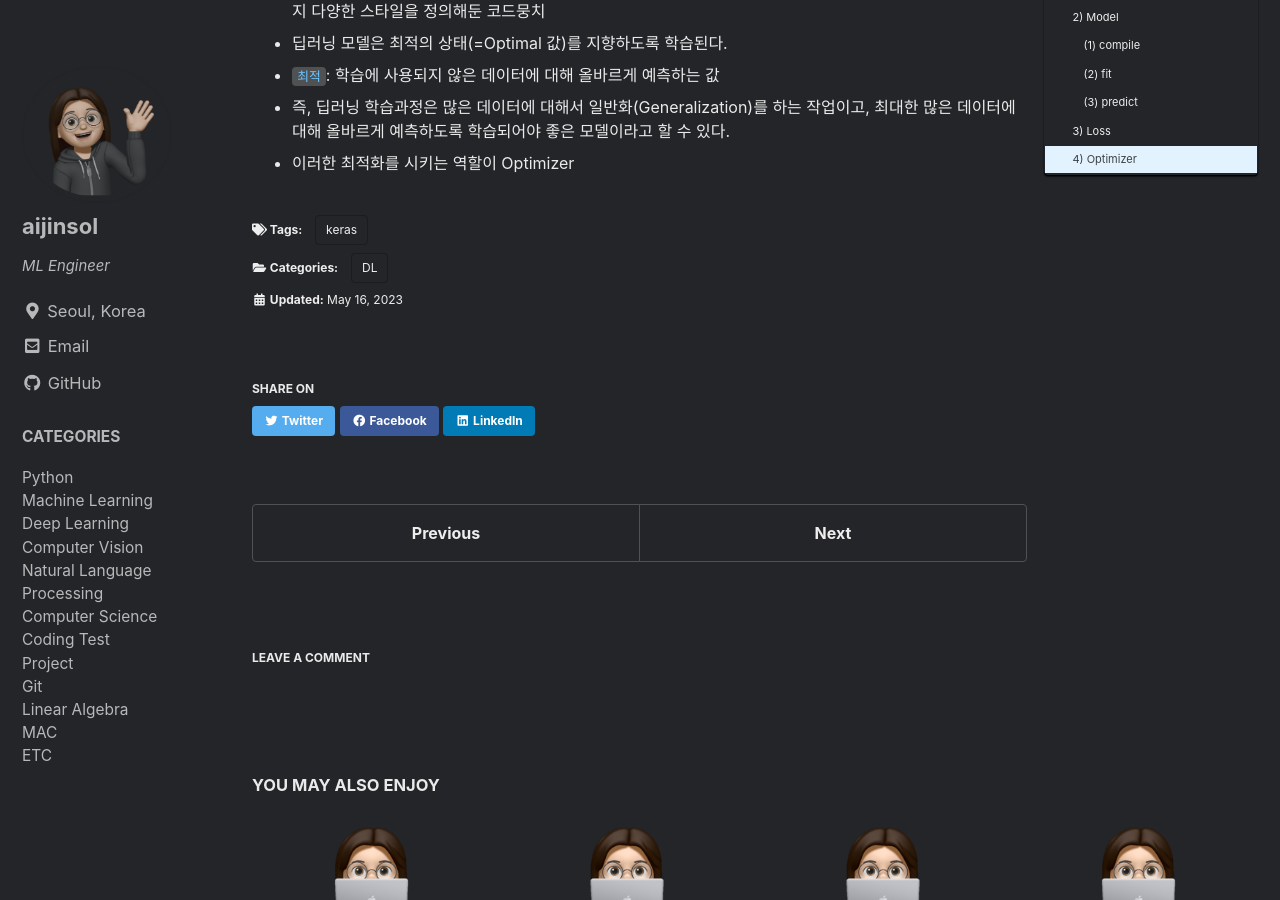
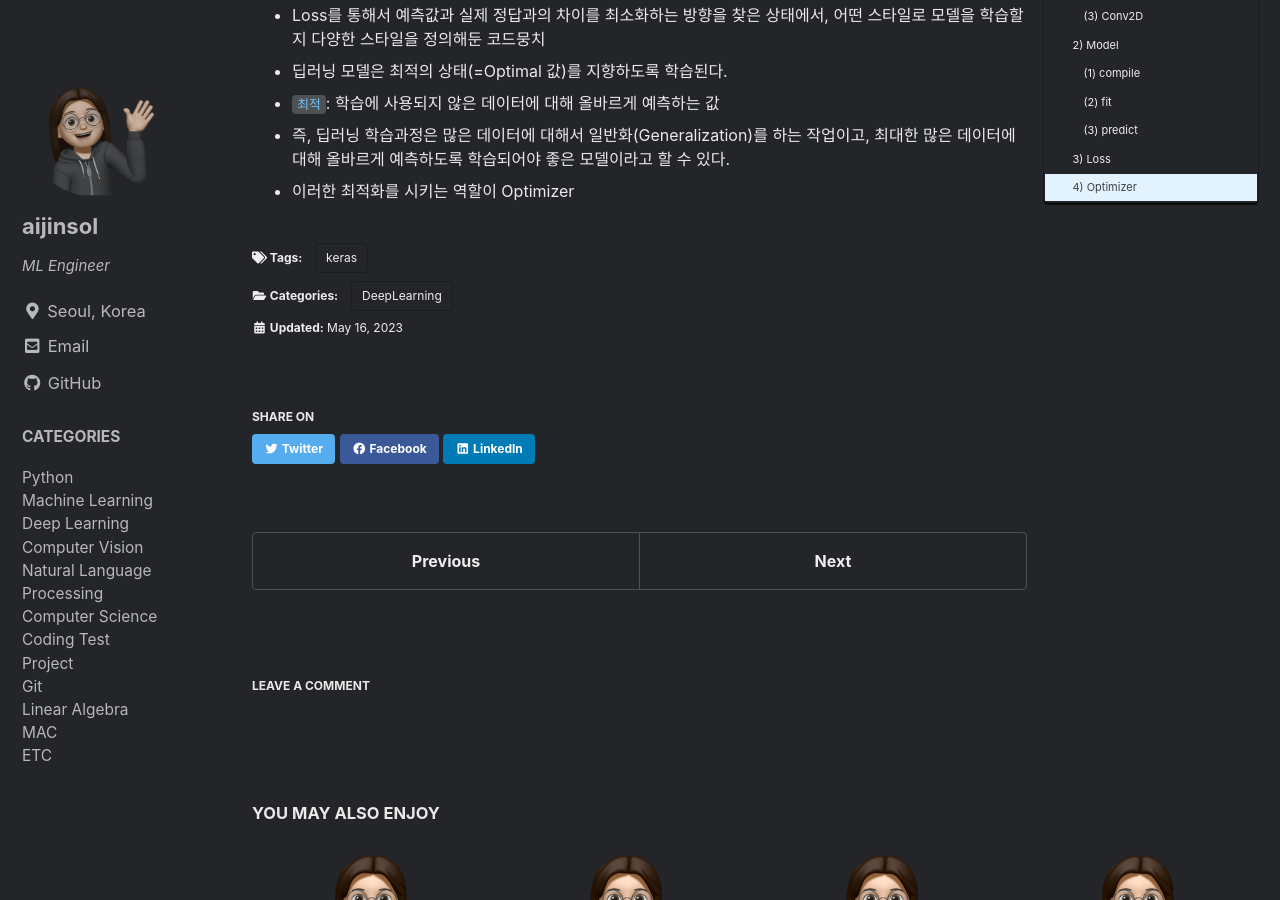
Before and after one commit to aijinsol/aijinsol.github.io, a Jekyll site: the page built from _posts/2023-05-16-keras_model.md, in a window 1280 px wide and 900 px high, scrolled down 2589 px. Built offline with Jekyll 4.4.1, drawn with Linux system fonts in a browser that asks for light colours; cached includes are drawn as plain includes; comment, search, counter and statistics services are not loaded.

Commit message:
docs: modify the 'deep learning' tag in the Keras post

```diff
--- a/_posts/2023-05-16-keras_model.md
+++ b/_posts/2023-05-16-keras_model.md
@@ -2,20 +2,22 @@
 title: "[DL] 간단한 모델 만들어보며 `Keras` 이해하기"
 excerpt: ""
 categories:
-  - DL
+  - DeepLearning
 tags:
   - keras
 last_modified_at: 2023-05-16
 ---
 
 > `Keras`를 이용해 간단한 모델을 만들어보자.
-> + 목표: Keras 모델에 대한 이해!
+>
+> - 목표: Keras 모델에 대한 이해!
 
 <br>
 
 # 모델 만들기
 
 문제정의
+
 - X 데이터: 강아지와 고양이 마리 수
   y 데이터: 먹이 갯수
 - 예측: 강아지와 고양이가 각각 20마리씩 있을 때 필요한 먹이 갯수는?
@@ -52,47 +54,59 @@
 
 # `Keras` 라이브러리 4가지 주요 구성요소
 
-+ `Layer`: 딥러닝 모델 `내부`설계 때 이용되는 다양한 코드가 정의되어 있다
-+ `Model`: 딥러닝 모델 `외부`설계 때 이용되는 다양한 코드가 정의되어 있다
-+ `Loss`: 딥러닝 모델의 학습방향을 정하는 다양한 코드가 정의되어 있다
-+ `Optimizer`: 딥러닝 모델 학습스타일을 정하는 다양한 코드가 정의되어 있다
+- `Layer`: 딥러닝 모델 `내부`설계 때 이용되는 다양한 코드가 정의되어 있다
+- `Model`: 딥러닝 모델 `외부`설계 때 이용되는 다양한 코드가 정의되어 있다
+- `Loss`: 딥러닝 모델의 학습방향을 정하는 다양한 코드가 정의되어 있다
+- `Optimizer`: 딥러닝 모델 학습스타일을 정하는 다양한 코드가 정의되어 있다
 
 <br>
 
 ## 1) `Layer`
 
-+ 딥러닝 모델 `내부`설계 관련 다양한 코드들이 정의되어 있는 코드뭉치
+- 딥러닝 모델 `내부`설계 관련 다양한 코드들이 정의되어 있는 코드뭉치
 
 ### (1) `Input`
-+ 입력 부분
+
+- 입력 부분
+
 ### (2) `Dense`
-+ 곱셈 연산 코드
+
+- 곱셈 연산 코드
+
 ### (3) `Conv2D`
-+ 딥러닝 연산 코드 (Convolution)
+
+- 딥러닝 연산 코드 (Convolution)
 
 <br>
 
 ## 2) `Model`
 
-+ 딥러닝 모델 `외부`설계 관련 코드들이 정의되어 있는 코드뭉치
+- 딥러닝 모델 `외부`설계 관련 코드들이 정의되어 있는 코드뭉치
 
 ### (1) `compile`
-+ 딥러닝 모델 내부 설계 시 Layer 하위의 다양한 코드들로 내부설계 완료 후, 각 Layer들을 자동으로 연결하는 코드
+
+- 딥러닝 모델 내부 설계 시 Layer 하위의 다양한 코드들로 내부설계 완료 후, 각 Layer들을 자동으로 연결하는 코드
+
 ### (2) `fit`
-+ 딥러닝 모델 학습 코드
+
+- 딥러닝 모델 학습 코드
+
 ### (3) `predict`
-+ 학습 완료된 딥러닝 모델 예측 코드
+
+- 학습 완료된 딥러닝 모델 예측 코드
 
 <br>
 
 ## 3) `Loss`
-+ 모델이 예측한 결과값과 실제 정답과이 차이를 계산하는 다양한 스타일의 손실함수(Loss Function)이 정의되어 있는 코드뭉치
+
+- 모델이 예측한 결과값과 실제 정답과이 차이를 계산하는 다양한 스타일의 손실함수(Loss Function)이 정의되어 있는 코드뭉치
 
 <br>
 
 ## 4) `Optimizer`
-+ Loss를 통해서 예측값과 실제 정답과의 차이를 최소화하는 방향을 찾은 상태에서, 어떤 스타일로 모델을 학습할지 다양한 스타일을 정의해둔 코드뭉치
-+ 딥러닝 모델은 최적의 상태(=Optimal 값)를 지향하도록 학습된다.
-+ `최적`: 학습에 사용되지 않은 데이터에 대해 올바르게 예측하는 값
-+ 즉, 딥러닝 학습과정은 많은 데이터에 대해서 일반화(Generalization)를 하는 작업이고, 최대한 많은 데이터에 대해 올바르게 예측하도록 학습되어야 좋은 모델이라고 할 수 있다.
-+ 이러한 최적화를 시키는 역할이 Optimizer
+
+- Loss를 통해서 예측값과 실제 정답과의 차이를 최소화하는 방향을 찾은 상태에서, 어떤 스타일로 모델을 학습할지 다양한 스타일을 정의해둔 코드뭉치
+- 딥러닝 모델은 최적의 상태(=Optimal 값)를 지향하도록 학습된다.
+- `최적`: 학습에 사용되지 않은 데이터에 대해 올바르게 예측하는 값
+- 즉, 딥러닝 학습과정은 많은 데이터에 대해서 일반화(Generalization)를 하는 작업이고, 최대한 많은 데이터에 대해 올바르게 예측하도록 학습되어야 좋은 모델이라고 할 수 있다.
+- 이러한 최적화를 시키는 역할이 Optimizer
```
